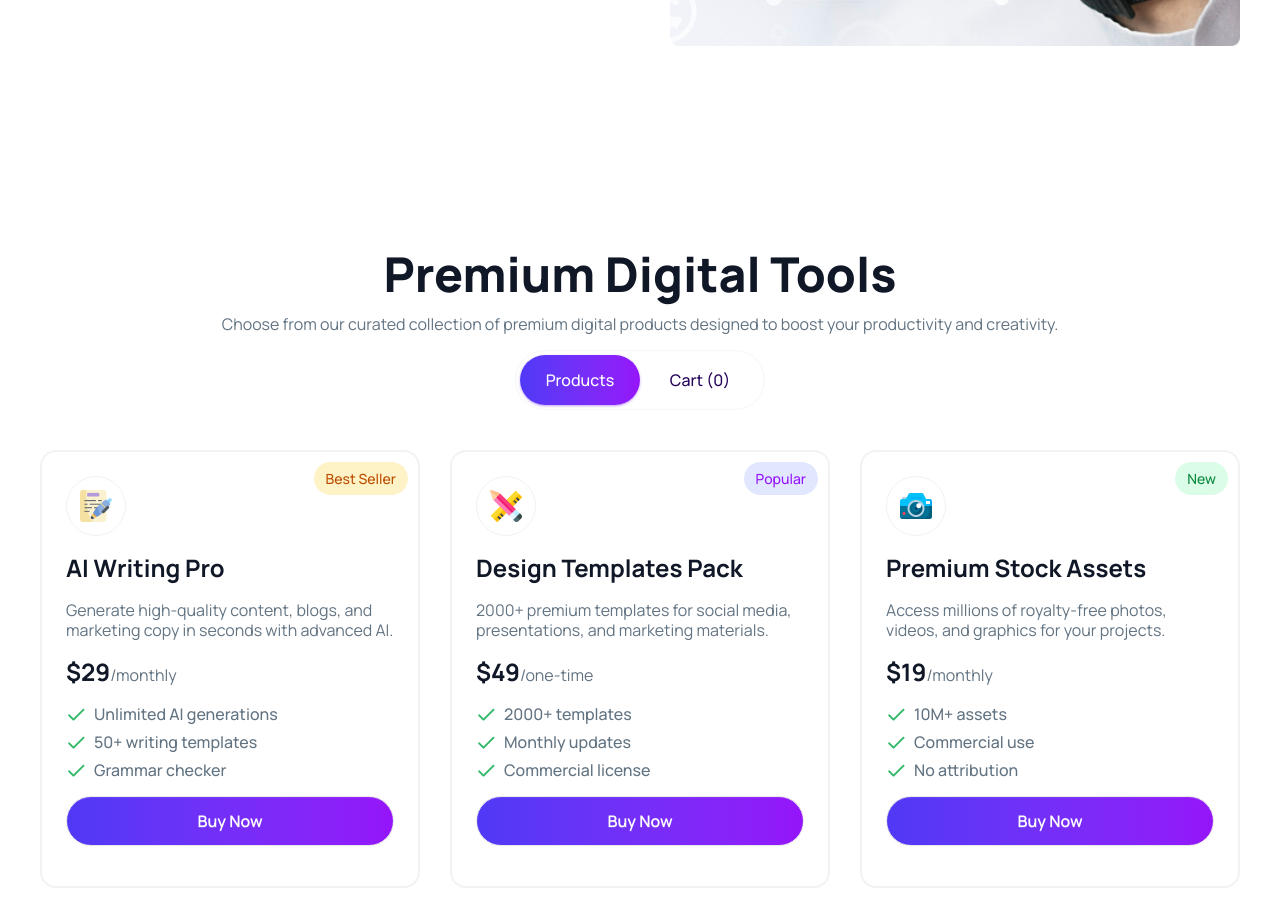
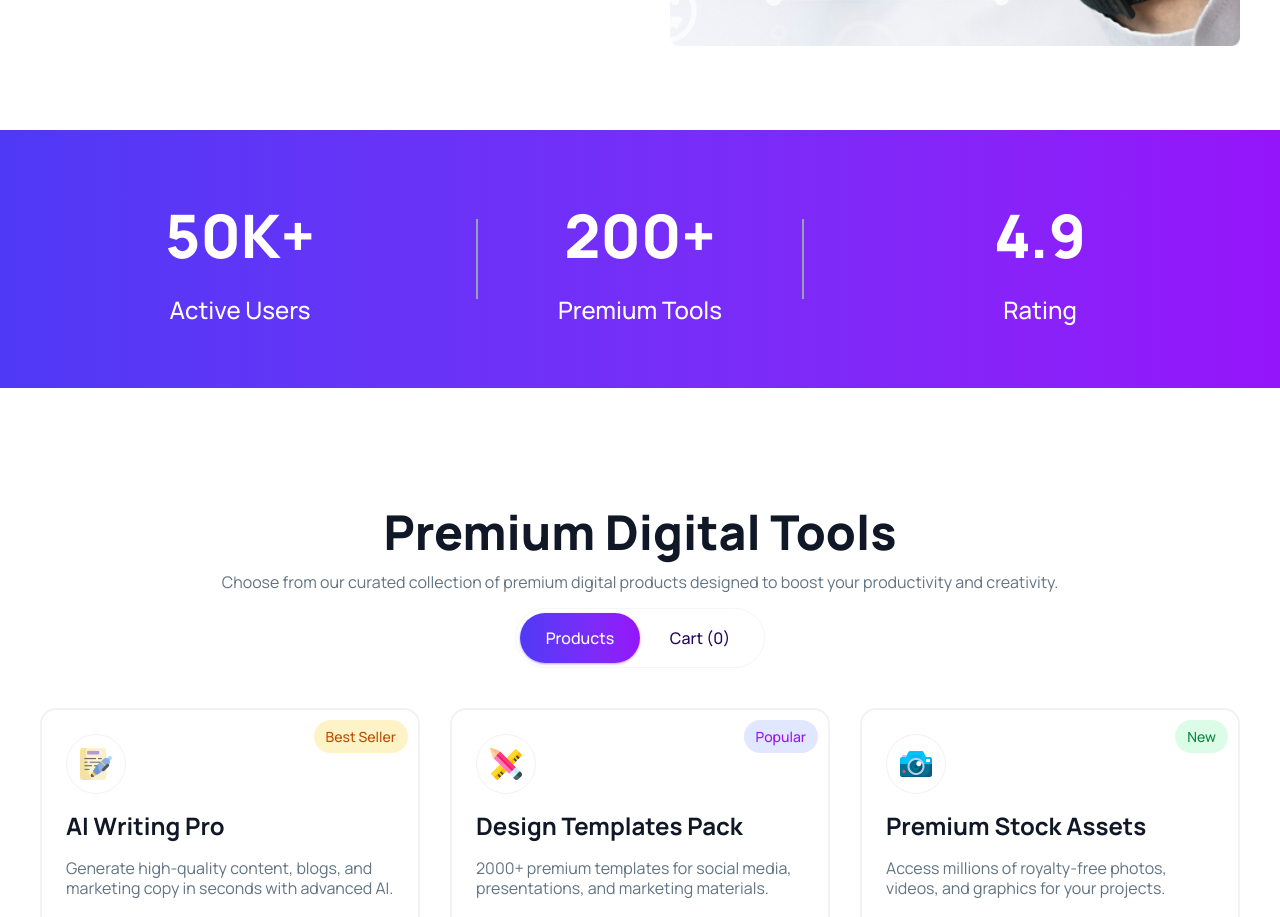
Before and after one commit to muntasirSayem/digitools-platform, a React (Vite) app: page / in a window 1280 px wide. Shown: the part 820-1737 px from the top of the page. Built offline with nearby package versions, Linux system fonts and the light colour scheme.

Commit message:
added stats

```diff
--- a/src/App.jsx
+++ b/src/App.jsx
@@ -4,6 +4,7 @@ import Cart from "./components/Cart";
 import { ToastContainer } from "react-toastify";
 import Navbar from "./components/Navbar";
 import Banner from "./components/Banner";
+import Stats from "./components/Stats";
 
 const getProducts = async () => {
   const res = await fetch("/products.json");
@@ -20,6 +21,7 @@ function App() {
     <>
       <Navbar carts={carts} />
       <Banner></Banner>
+      <Stats></Stats>
 
       <div className="py-30 px-6 lg:px-0">
         <div className="text-center space-y-4 pb-4">
--- /dev/null
+++ b/src/components/Stats.jsx
@@ -0,0 +1,28 @@
+function Stats() {
+  return (
+    <div className="bg-gradient-to-r from-[#4F39F6] to-[#9514FA] py-15">
+      <div className="grid grid-cols-1 md:grid-cols-3 max-w-300 mx-auto gap-15 md:gap-0">
+        <div className="text-center space-y-0 md:space-y-3 text-white">
+          <h1 className="text-[3.75rem] font-extrabold">50K+</h1>
+          <p className="text-[1.5rem] font-medium">Active Users</p>
+        </div>
+        <div className="flex items-center mx-auto">
+          <div class="hidden lg:block h-20 w-0.5 bg-gray-400"></div>
+          <div className="text-center space-y-0 md:space-y-3 text-white px-15 sm:px-25 md:px-20 lg:px30">
+            <h1 className="text-[3.75rem] font-extrabold">200+</h1>
+            <p className="text-[1.5rem] font-medium whitespace-nowrap">
+              Premium Tools
+            </p>
+          </div>
+          <div class="hidden lg:block h-20 w-0.5 bg-gray-400"></div>
+        </div>
+        <div className="text-center space-y-0 md:space-y-3 text-white md:justify-self-center">
+          <h1 className="text-[3.75rem] font-extrabold">4.9</h1>
+          <p className="text-[1.5rem] font-medium">Rating</p>
+        </div>
+      </div>
+    </div>
+  );
+}
+
+export default Stats;
```
